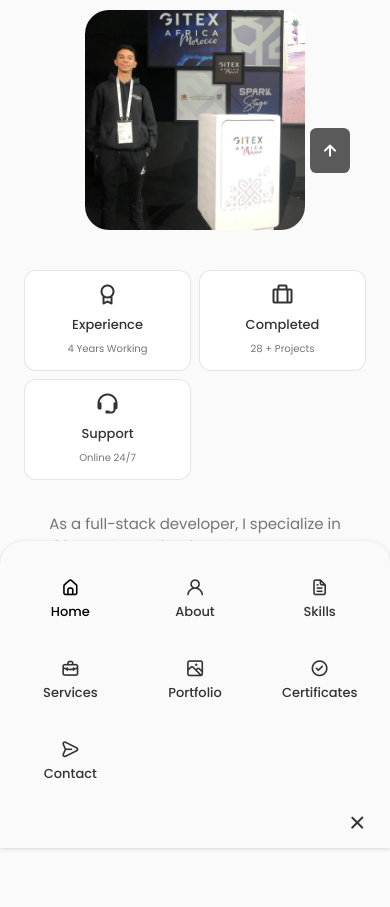
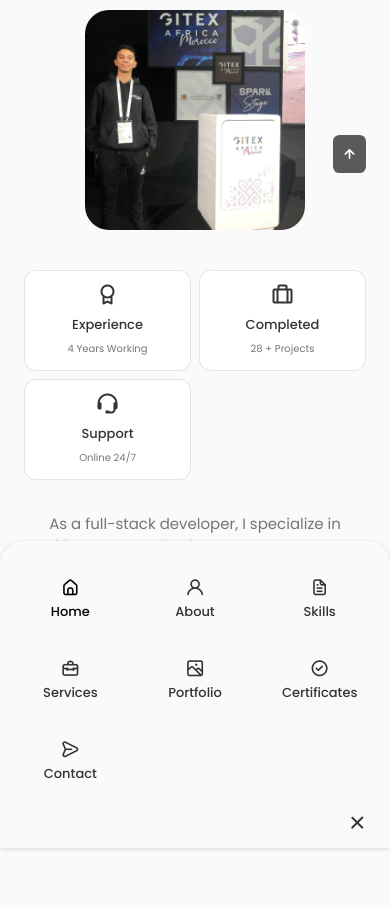
Before and after one commit to marouanedbibih/marouane-portfolio, a React (Vite) app: page / in a window 390 px wide. Shown: the part 840-1747 px from the top of the page. Built offline with nearby package versions, Linux system fonts and the light colour scheme.

Commit message:
scroll up for laptop and phone

```diff
--- a/src/components/scrollup/scrollup.css
+++ b/src/components/scrollup/scrollup.css
@@ -18,6 +18,32 @@
   background-color: var(--title-color-dark);
 }
 
-.show__scroll{
-    bottom: 3rem;
+.show__scroll {
+  bottom: 3rem;
 }
+
+@media screen and (max-width: 992px) {
+  .scrollup {
+    right: 1.5rem;
+    padding: 0.25rem 0.4rem;
+  }
+  .scrollup__icon {
+    font-size: 1.25rem;
+  }
+}
+
+/* For medium devices */
+@media screen and (max-width: 768px) {
+  .show__scroll {
+    bottom: 5rem;
+  }
+}
+/* For small devices */
+@media screen and (max-width: 350px) {
+  .scrollup {
+    right: 1rem;
+  }
+  .show__scroll {
+    bottom: 6rem;
+  }
+}
```
